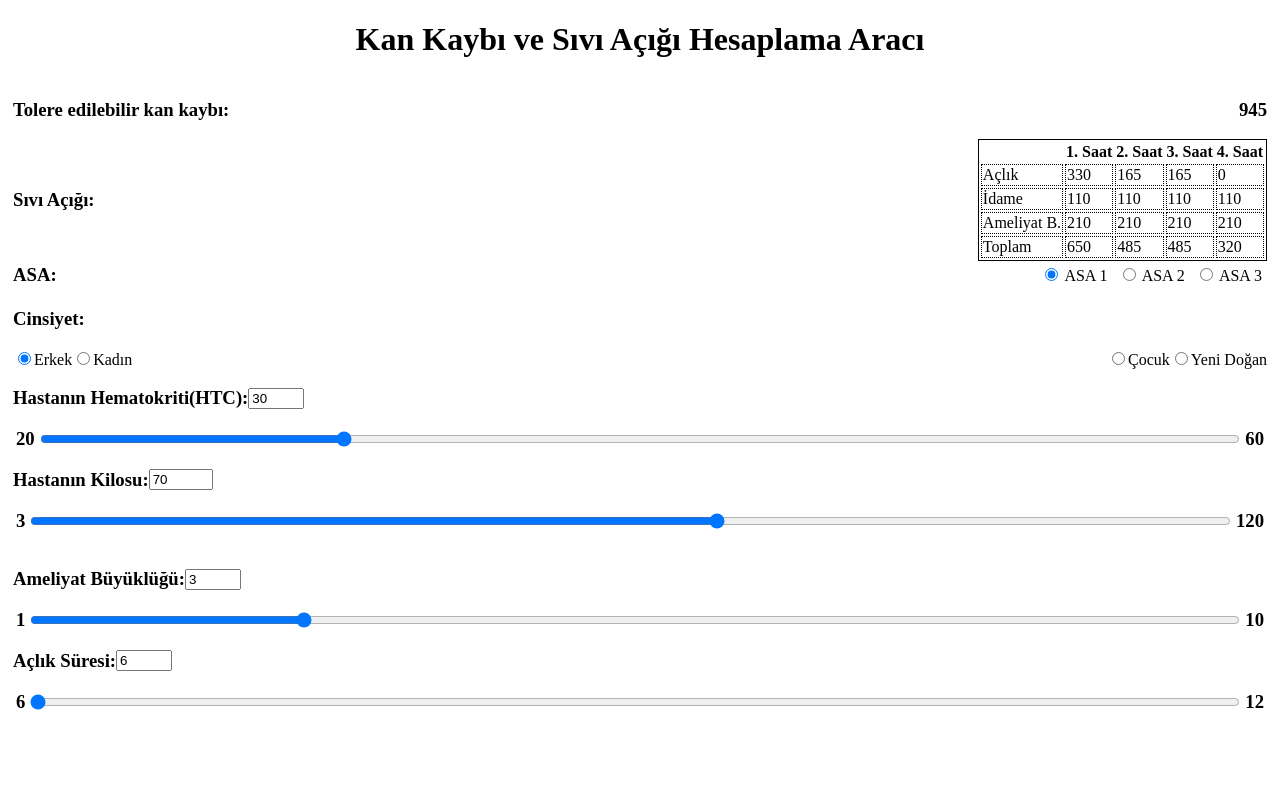
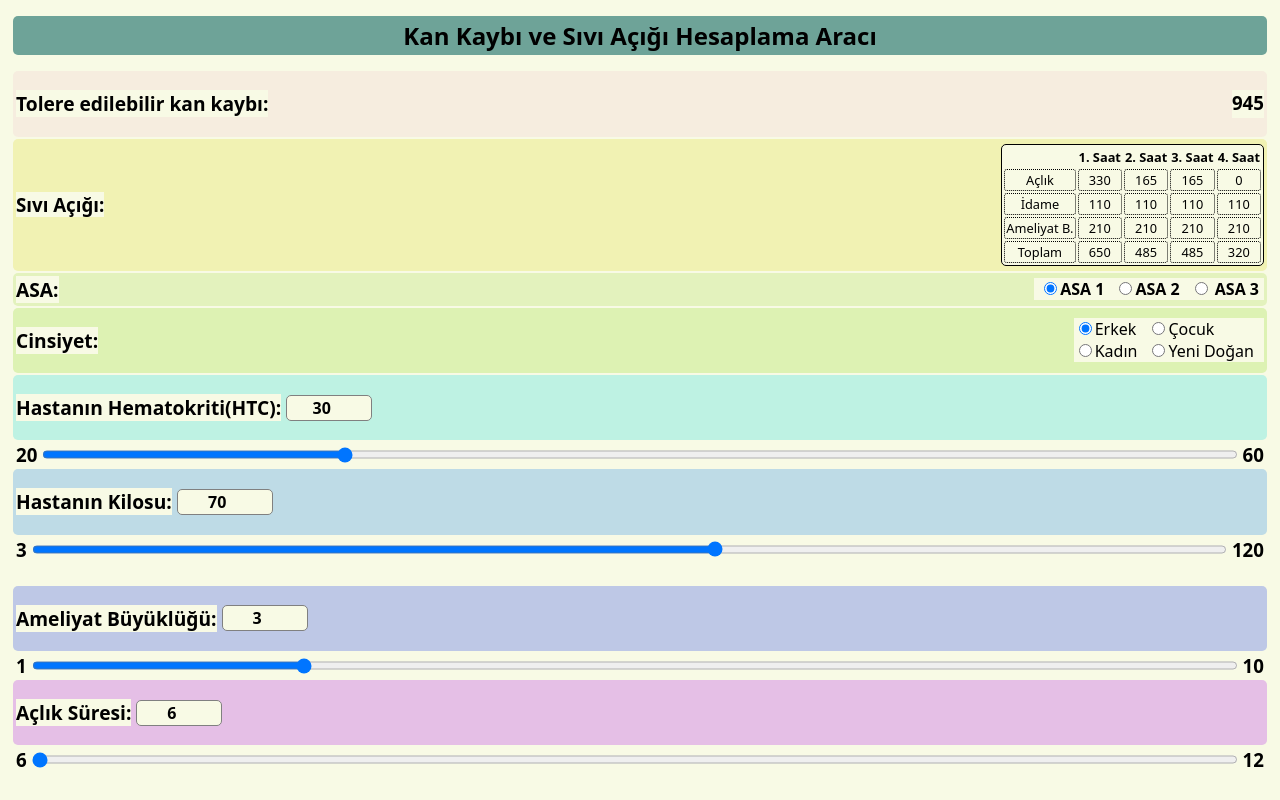
Before and after one commit to drmst/Blood-loose-and-fluid-deficit-calculator, a React (Vite) app: page / in a window 1280 px wide. Built offline with nearby package versions, Linux system fonts and the light colour scheme.

Commit message:
css renkleri eklendi

```diff
--- a/src/App.css
+++ b/src/App.css
@@ -1,5 +1,11 @@
 * {
     box-sizing: border-box;
+    background-color: #F8FAE5;
+    font-family: system-ui, -apple-system, BlinkMacSystemFont, 'Segoe UI', Roboto, Oxygen, Ubuntu, Cantarell, 'Open Sans', 'Helvetica Neue', sans-serif;
+}
+
+html {
+    font-size: 16px;
 }
 
 .container {
@@ -8,46 +14,86 @@
 
 .header {
     text-align: center;
+    font-size: 1.5rem;
+    background-color: #6ea398;
+    border-radius: 5px;
+    padding: 3px;
 }
 
 .tekk-container {
     display: flex;
     justify-content: space-between;
+    background-color: rgba(236, 198, 204, 0.24);
+    margin: 2px 0;
+    border-radius: 5px;
+    padding: 0 3px;
+}
+
+.tekk-text {
+    font-weight: 600;
+    font-size: 1.2rem;
 }
 
 .table-container {
     display: flex;
     justify-content: space-between;
     align-items: center;
+    background-color: rgba(230, 230, 119, 0.452);
+    margin: 2px 0;
+    border-radius: 5px;
+    padding: 0 3px;
 }
 
-
+.table-header {
+    font-weight: 600;
+    margin: 0px 5px 0 0;
+}
 
 table {
     border: 1px solid black;
+    border-radius: 5px;
+    font-size: 0.8rem;
+    margin: 5px 0;
+    text-align: center;
 }
 
 td {
     border: 1px dotted black;
+    border-radius: 3px;
 }
 
 .asa-container {
     display: flex;
     justify-content: space-between;
     align-items: center;
+    margin: 2px 0;
+    border-radius: 5px;
+    background-color: rgba(217, 238, 169, 0.644);
+    padding: 0 3px;
 }
 
-.asa-container h3{
+.asa-container h3 {
     margin: 3px 0;
+}
+
+.asa-text {
+    font-size: 1.2rem;
+    font-weight: 600;
 }
 
 .asa-container label {
     margin: 5px;
+    font-weight: 700;
+    font-size: 1rem;
 }
 
 .htc-header {
     display: flex;
     align-items: center;
+    background-color: rgba(119, 230, 224, 0.452);
+    margin: 2px 0;
+    border-radius: 5px;
+    padding: 0 3px;
 }
 
 .htc-slider {
@@ -62,9 +108,27 @@ td {
     margin: 0 3px;
 }
 
+.htc-text {
+    font-size: 1.2rem;
+    font-weight: 600;
+}
+
 .weight-header {
     display: flex;
     align-items: center;
+    background-color: rgba(119, 180, 230, 0.452);
+    margin: 2px 0;
+    border-radius: 5px;
+    padding: 0 3px;
+}
+
+.htc-header input[type="number"] {
+    font-size: 1rem;
+    font-weight: 600;
+    border: 1px gray solid;
+    text-align: center;
+    border-radius: 5px;
+    margin: 0 5px;
 }
 
 .weight-slider-container {
@@ -79,9 +143,27 @@ td {
     width: 100%
 }
 
+.weight-text {
+    font-size: 1.2rem;
+    font-weight: 600;
+}
+
+.weight-header input[type="number"] {
+    font-size: 1rem;
+    font-weight: 600;
+    border: 1px gray solid;
+    text-align: center;
+    border-radius: 5px;
+    margin: 0 5px;
+}
+
 .operation-scale-header {
     display: flex;
     align-items: center;
+    background-color: rgba(119, 139, 230, 0.452);
+    margin: 2px 0;
+    border-radius: 5px;
+    padding: 0 3px;
 }
 
 .operation-slider-container {
@@ -96,9 +178,27 @@ td {
     width: 100%
 }
 
+.scale-text {
+    font-size: 1.2rem;
+    font-weight: 600;
+}
+
+.operation-scale-header input[type="number"] {
+    font-size: 1rem;
+    font-weight: 600;
+    border: 1px gray solid;
+    text-align: center;
+    border-radius: 5px;
+    margin: 0 5px;
+}
+
 .fasting-header {
     display: flex;
     align-items: center;
+    background-color: rgba(204, 119, 230, 0.452);
+    margin: 2px 0;
+    border-radius: 5px;
+    padding: 0 3px;
 }
 
 .fasting-slider-container {
@@ -112,8 +212,45 @@ td {
 .fasting-slider {
     width: 100%;
 }
-.sex-container{
+
+.fasting-text {
+    font-size: 1.2rem;
+    font-weight: 600;
+}
+
+.fasting-header input[type="number"] {
+    font-size: 1rem;
+    font-weight: 600;
+    border: 1px rgb(128, 128, 128) solid;
+    text-align: center;
+    border-radius: 5px;
+    margin: 0 5px;
+}
+
+.sex-main-container {
     display: flex;
+    align-items: center;
     justify-content: space-between;
+    background-color: rgba(187, 230, 119, 0.452);
+    margin: 2px 0;
+    border-radius: 5px;
+    padding: 0 3px;
+}
+
+.sex-container {
+    display: flex;
+
 
 }
+
+.sex-text {
+    font-size: 1.2rem;
+    font-weight: 600;
+}
+
+.gender {
+    display: flex;
+    flex-direction: column;
+    margin: 0 10px 0 0;
+    font-size: 1rem;
+}
--- a/src/App.jsx
+++ b/src/App.jsx
@@ -35,7 +35,7 @@ function App() {
 
   useEffect(() => {
     const calculatedTekk = (weight * cins * (htcValue - asaValue) * 3) / 100;
-    setTekk(calculatedTekk > 0 ? calculatedTekk : "0, Doktora haber ver!");
+    setTekk(calculatedTekk > 0 ? calculatedTekk : "0 !!!");
     if (weight <= 10) {
       setFluidDeficitPerHour(weight * 4);
     } else if (weight > 10 && weight <= 20) {
@@ -65,7 +65,7 @@ function App() {
     <div className="container">
       <h1 className="header">Kan Kaybı ve Sıvı Açığı Hesaplama Aracı</h1>
       <div className="tekk-container">
-        <h3 className="tekk">Tolere edilebilir kan kaybı:</h3>
+        <h3 className="tekk-text">Tolere edilebilir kan kaybı:</h3>
         <h3>{Tekk}</h3>
       </div>
 
--- a/src/components/Asa.jsx
+++ b/src/components/Asa.jsx
@@ -1,7 +1,7 @@
 const Asa = ({ asaValue, setAsaValue }) => {
   return (
     <div className="asa-container">
-      <h3>ASA:</h3>
+      <h3 className="asa-text">ASA:</h3>
       <form>
         <label htmlFor="asa1">
           <input
@@ -13,7 +13,7 @@ const Asa = ({ asaValue, setAsaValue }) => {
             onChange={(e) => {
               setAsaValue(Number(e.target.value));
             }}
-          />{" "}
+          />
           ASA 1
         </label>
         <label htmlFor="asa2">
@@ -26,7 +26,7 @@ const Asa = ({ asaValue, setAsaValue }) => {
             onChange={(e) => {
               setAsaValue(Number(e.target.value));
             }}
-          />{" "}
+          />
           ASA 2
         </label>
         <label htmlFor="asa3">
--- a/src/components/Fasting.jsx
+++ b/src/components/Fasting.jsx
@@ -14,7 +14,7 @@ const Fasting = ({ fastingTime, setFastingTime }) => {
     <>
       <label htmlFor="fasting">
         <div className="fasting-header">
-          <h3> Açlık Süresi:</h3>
+          <h3 className="fasting-text"> Açlık Süresi:</h3>
           <input
             type="number"
             min="6"
--- a/src/components/Htc.jsx
+++ b/src/components/Htc.jsx
@@ -14,7 +14,7 @@ const Htc = ({ htcValue, setHtcValue }) => {
     <>
       <label htmlFor="htc">
         <div className="htc-header">
-          <h3> Hastanın Hematokriti(HTC):</h3>
+          <h3 className="htc-text"> Hastanın Hematokriti(HTC):</h3>
           <input
             type="number"
             min="20"
--- a/src/components/OperationScale.jsx
+++ b/src/components/OperationScale.jsx
@@ -15,7 +15,7 @@ const OperationScale = ({ scale, setScale }) => {
       <br />
       <label htmlFor="operation-scale">
         <div className="operation-scale-header">
-          <h3> Ameliyat Büyüklüğü:</h3>
+          <h3 className="scale-text"> Ameliyat Büyüklüğü:</h3>
           <input
             type="number"
             min="1"
--- a/src/components/Sex.jsx
+++ b/src/components/Sex.jsx
@@ -1,9 +1,9 @@
 const Sex = ({ sex, setSex }) => {
   return (
-    <>
-      <h3>Cinsiyet:</h3>
+    <div className="sex-main-container">
+      <h3 className="sex-text">Cinsiyet:</h3>
       <form className="sex-container">
-        <div className="adult">
+        <div className="adult gender">
           <label htmlFor="man">
             <input
               type="radio"
@@ -31,7 +31,7 @@ const Sex = ({ sex, setSex }) => {
             Kadın
           </label>
         </div>
-        <div className="children">
+        <div className="children gender">
           <label htmlFor="child">
             <input
               type="radio"
@@ -60,7 +60,7 @@ const Sex = ({ sex, setSex }) => {
           </label>
         </div>
       </form>
-    </>
+    </div>
   );
 };
 
--- a/src/components/Weight.jsx
+++ b/src/components/Weight.jsx
@@ -14,7 +14,7 @@ const Weight = ({ weight, setWeight }) => {
     <>
       <label htmlFor="weight">
         <div className="weight-header">
-          <h3> Hastanın Kilosu:</h3>
+          <h3 className="weight-text"> Hastanın Kilosu:</h3>
           <input
             type="number"
             min="3"
```
